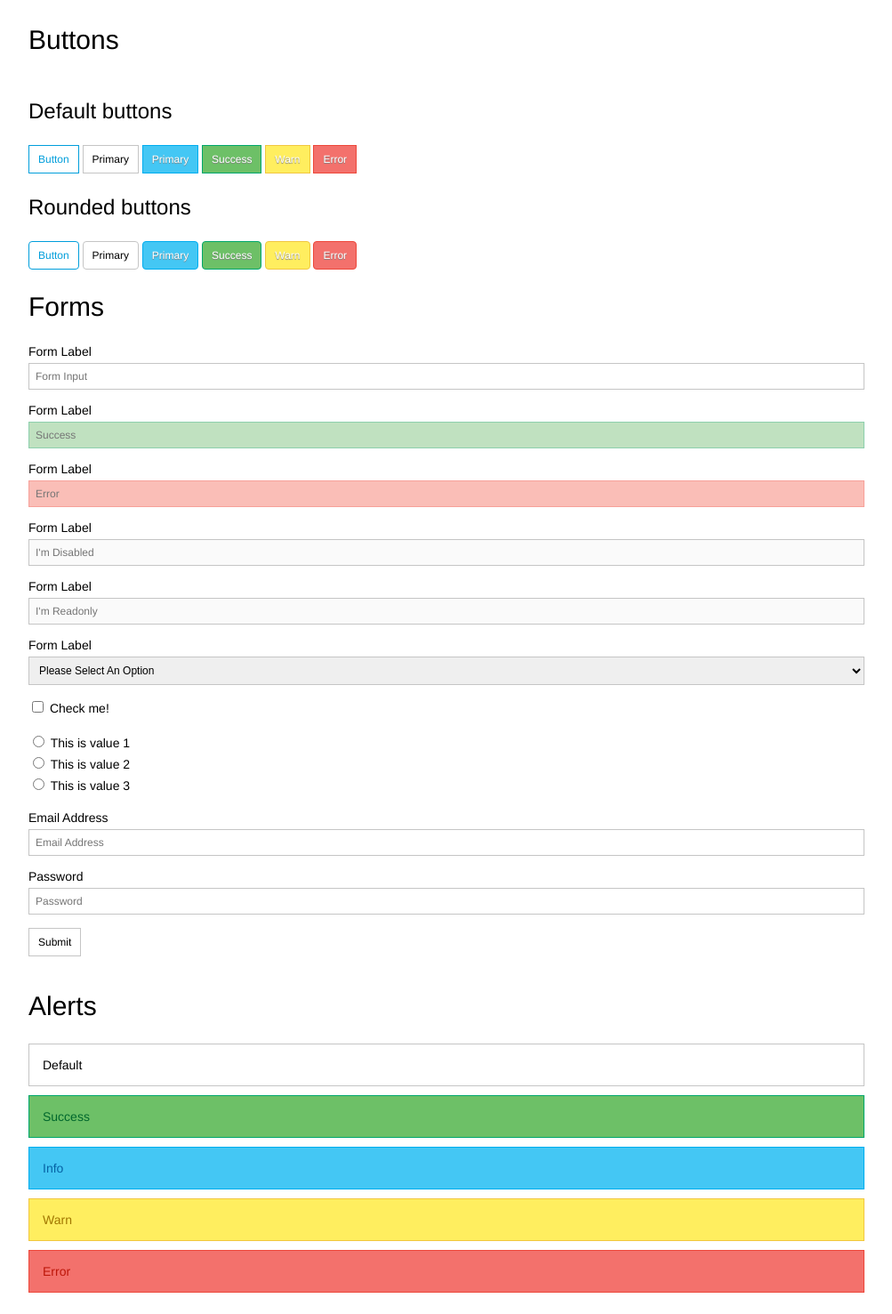
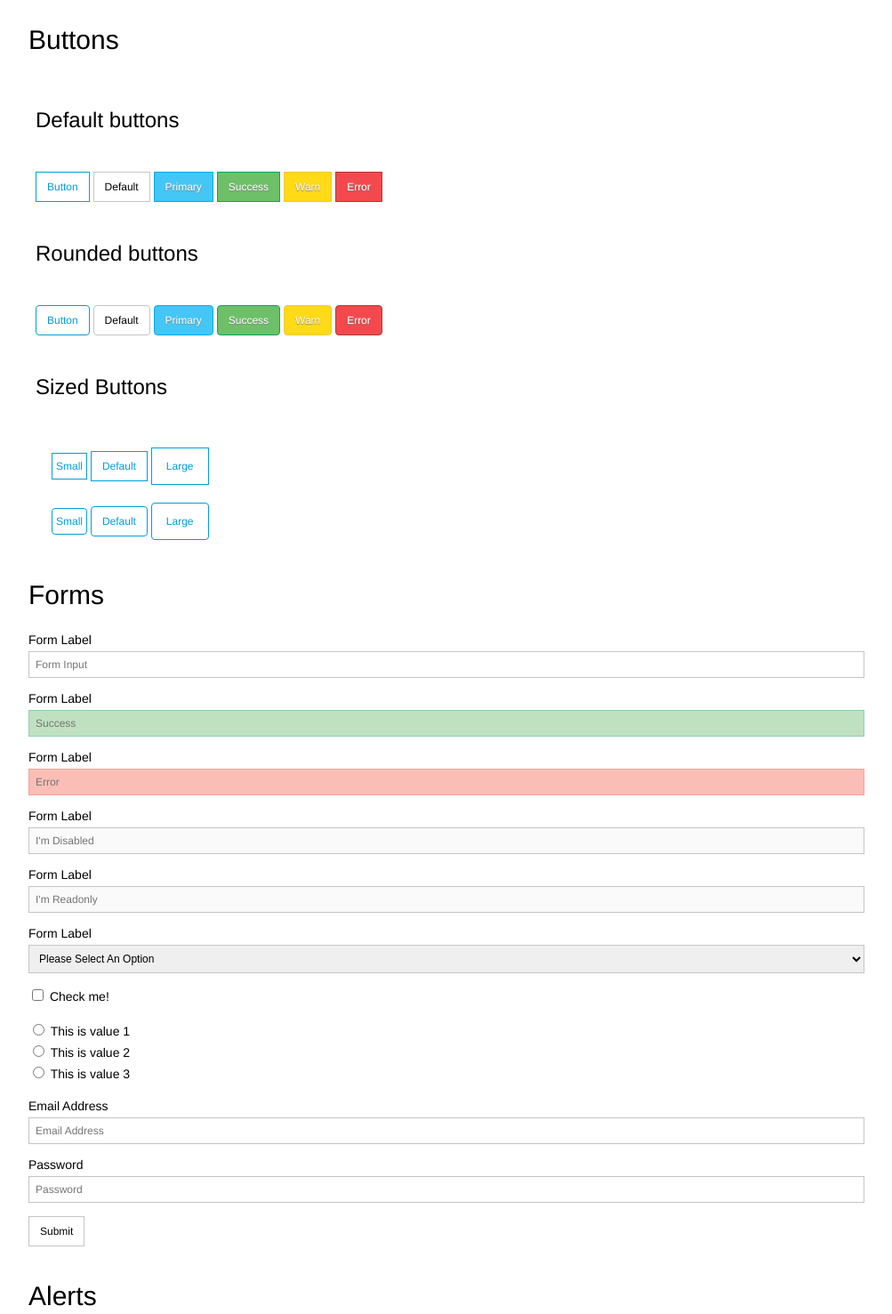
Before and after one commit to michael-hamilton/Quartz, a website: page components.html in a window 1280 px wide. Shown: the part 922-2399 px from the top of the page at 89% size, without its empty margins (138-1141 px from the left). Drawn offline with nearby package versions, Linux system fonts and the light colour scheme.

Commit message:
-adjusted column margins and paddings -modified colors a bit

```diff
--- a/components.html
+++ b/components.html
@@ -164,7 +164,7 @@
 
 			<div class="col col-12">
 				<div class="btn">Button</div>
-				<div class="btn btn-default">Primary</div>
+				<div class="btn btn-default">Default</div>
 				<div class="btn btn-primary">Primary</div>
 				<div class="btn btn-success">Success</div>
 				<div class="btn btn-warn">Warn</div>
@@ -179,7 +179,7 @@
 
 			<div class="col col-12">
 				<div class="btn rounded-corners">Button</div>
-				<div class="btn btn-default rounded-corners">Primary</div>
+				<div class="btn btn-default rounded-corners">Default</div>
 				<div class="btn btn-primary rounded-corners">Primary</div>
 				<div class="btn btn-success rounded-corners">Success</div>
 				<div class="btn btn-warn rounded-corners">Warn</div>
@@ -187,6 +187,28 @@
 			</div>
 		</div>
 
+		<div class="row">
+			<div class="col col-12">
+				<h3>Sized Buttons</h3>
+			</div>
+
+			<div class="col col-12">
+				<div class="row">
+					<div class="col col-12">
+						<div class="btn sm">Small</div>
+						<div class="btn">Default</div>
+						<div class="btn lg">Large</div>
+					</div>
+				</div>
+				<div class="row">
+					<div class="col col-12">
+						<div class="btn rounded-corners sm">Small</div>
+						<div class="btn rounded-corners">Default</div>
+						<div class="btn rounded-corners lg">Large</div>
+					</div>
+				</div>
+			</div>
+		</div>
 
 
 <!-- 		FORMS -->
--- a/css/quartz.scss
+++ b/css/quartz.scss
@@ -1,6 +1,3 @@
-/* Shadow Variables */
-$text-shadow: 0 1px 1px rgb(127,127,127);
-
 /* Color Variables */
 $default-color: rgb(255, 255, 255);
 $default-accent: rgb(197, 197, 197);
@@ -14,11 +11,11 @@ $success-accent: rgb(0, 167, 109);
 $info-color: rgb(68, 199, 244);
 $info-accent: rgb(0, 173, 239);
 
-$warn-color: rgb(255, 238, 95);
+$warn-color: rgb(255, 218, 23);
 $warn-accent: rgb(241, 198, 65);
 
-$error-color: rgb(243, 113, 108);
-$error-accent: rgb(237, 71, 58);
+$error-color: rgb(243, 73, 78);
+$error-accent: rgb(170, 61, 41);
 
 $default-hover-color: rgb(226, 226, 226);
 $default-hover-accent: rgb(200, 200, 200);
@@ -29,11 +26,11 @@ $primary-hover-accent: rgb(13, 132, 177);
 $success-hover-color: rgb(77, 160, 71);
 $success-hover-accent: rgb(10, 129, 71);
 
-$warn-hover-color: rgb(255, 212, 0);
-$warn-hover-accent: rgb(224, 181, 48);
+$warn-hover-color: rgb(255, 192, 16);
+$warn-hover-accent: rgb(204, 151, 48);
 
-$error-hover-color: rgb(228, 98, 93);
-$error-hover-accent: rgb(204, 38, 25);
+$error-hover-color: rgb(213, 53, 58);
+$error-hover-accent: rgb(145, 41, 13);
 
 $primary-color: rgb(68, 199, 244);
 
@@ -69,6 +66,14 @@ $form-success-color: rgb(192, 225, 192);
 $form-success-accent: rgb(141, 207, 173);
 $form-error-color: rgb(250, 190, 183);
 $form-error-accent: rgb(247, 161, 154);
+
+
+/* Shadow Variables */
+$text-shadow: 0 1px 1px rgb(127,127,127);
+$form-shadow: 0px 0px 5px 0px $form-focus-color;
+$form-success-shadow: 0px 0px 5px 0px $form-success-color;
+$form-error-shadow: 0px 0px 5px 0px $form-error-color;
+
 
 
 * {
@@ -120,6 +125,10 @@ body {
 	width:100%;
 	float:left;
 	box-sizing:border-box;
+	padding-left:8px;
+	padding-right: 10px;
+	padding-bottom: 10px;
+	padding-top: 10px;
 }
 
 /* For devices larger than 400px */
@@ -245,9 +254,18 @@ body {
 	cursor: pointer;
 	display: inline-block;
 	font-size: 12px;
-	line-height: 30px;
+	line-height: 24px;
 	min-height:30px;
-	padding: 0 10px;
+	padding: 4px 12px;
+}
+
+.btn.sm {
+	line-height: 12px;
+	padding: 8px 4px;
+}
+
+.btn.lg {
+	padding: 8px 16px;
 }
 
 .btn.btn-default {
@@ -506,7 +524,7 @@ label {
 
 .form-input:focus {
 	border-color: $form-focus-color;
-	box-shadow: 0px 0px 5px -2px #44c7f4;
+	box-shadow: 0px 0px 5px 0px #44c7f4;
 }
 
 .form-input[disabled]{
@@ -525,6 +543,14 @@ label {
 .form-input.error {
 	background-color: $form-error-color;
 	border-color: $form-error-accent;
+}
+
+.form-input.success:focus {
+	box-shadow: 0px 0px 5px 0px $form-success-color;
+}
+
+.form-input.error:focus {
+	box-shadow: 0px 0px 5px 0px $form-error-color;
 }
 
 .checkbox label, .radio label {
```
Also changed, not shown: buttons.html (deleted, +0 -44 lines), columns.html (+2 -0 lines), css/quartz.css, 1 other file.
